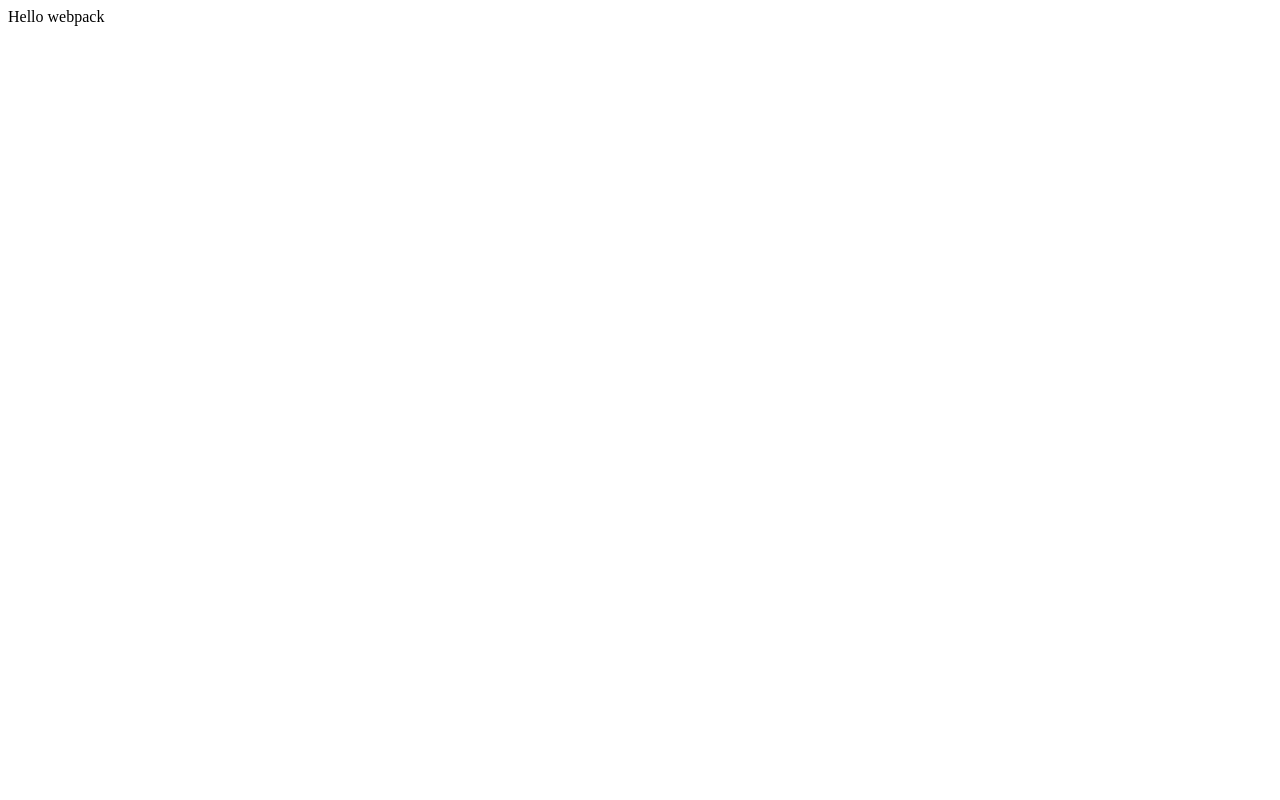
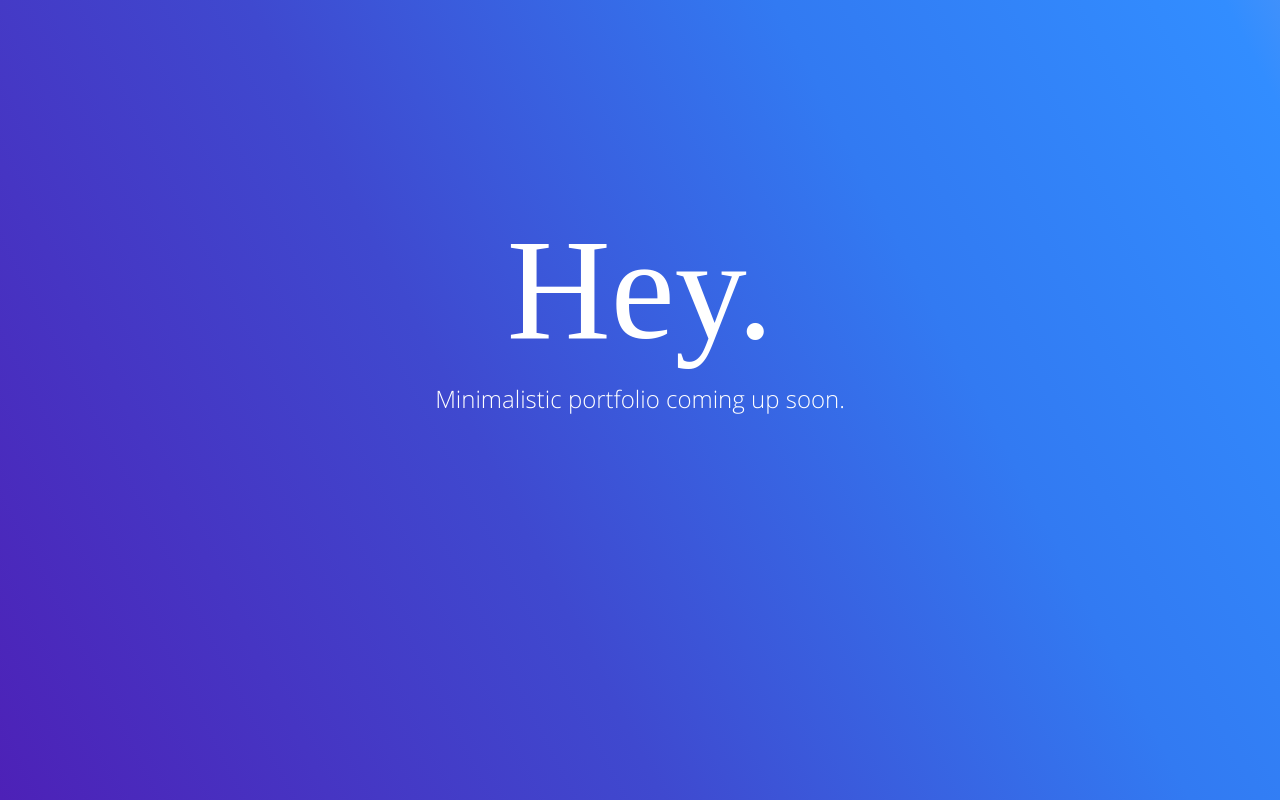
Before and after one commit to bellopapoy/bellopapoy.github.io, a plain HTML site: page index.html in a window 1280 px wide. Drawn offline with nearby package versions, Linux system fonts and the light colour scheme; a web font is replaced by a local one.

Commit message:
coming soon page

```diff
--- a/index.html
+++ b/index.html
@@ -1,9 +1,13 @@
-<html>
-  <head>
-    <title>webpack 2 demo</title>
-    <script src="https://unpkg.com/lodash@4.16.6"></script>
-  </head>
-  <body>
-    <script src="index.js"></script>
-  </body>
+<!DOCTYPE html>
+<html lang="en">
+<head>
+	<meta charset="UTF-8">
+	<title>Front End Developer & UI/UX Designer | Irene Hontanosas</title>
+	<link rel="stylesheet" href="style.css">
+</head>
+<body>
+	<h1>Hey.</h1>
+	<p>Minimalistic portfolio coming up soon.</p>
+
+</body>
 </html>
--- a/index.js
+++ /dev/null
@@ -1,10 +0,0 @@
-function component () {
-  var element = document.createElement('div');
-
-  /* lodash is required for the next line to work */
-  element.innerHTML = _.join(['Hello','webpack'], ' ');
-
-  return element;
-}
-
-document.body.appendChild(component());
--- /dev/null
+++ b/style.css
@@ -0,0 +1,48 @@
+@font-face {
+    font-family: 'Futura';
+    src: url('fonts/Futura.ttc');
+}
+
+@font-face {
+    font-family: 'OpenSansLight';
+    src: url('fonts/OpenSans-Light.ttf');
+}
+
+html, body {
+	height: 100%;
+	width: 100%;
+	margin: 0;
+	padding: 0 ;
+}
+
+html {
+	text-align: center;
+	-webkit-font-smoothing: antialiased;
+	-moz-osx-font-smoothing: grayscale;
+}
+body {
+	font-family: "OpenSansLight";
+	background-size: 120%;
+	padding-top: 15%;
+	box-sizing: border-box;
+	background-repeat: no-repeat;
+	background-image: -webkit-linear-gradient(top right, #7CA1EA 0%, #328DFF 16%, #327AF2 39%, #3F49CF 66%, #4D21B7 100%);
+	background-image: -o-linear-gradient(top right, #7CA1EA 0%, #328DFF 16%, #327AF2 39%, #3F49CF 66%, #4D21B7 100%);
+	background-image: linear-gradient(top bottom left, #7CA1EA 0%, #328DFF 16%, #327AF2 39%, #3F49CF 66%, #4D21B7 100%);
+
+}
+h1 {
+	font-weight: normal;
+	margin: 2% auto 2%;
+	font-size: 144px;
+	line-height: 1;
+	font-family: "Futura";
+}
+p {
+	margin: 0;
+	font-size: 24px;
+	line-height: 1;
+}
+h1, p {
+	color: white;
+}
```
Also changed, not shown: package.json (deleted, +0 -26 lines), fonts/OpenSans-Light.ttf (added), 1 other file.
